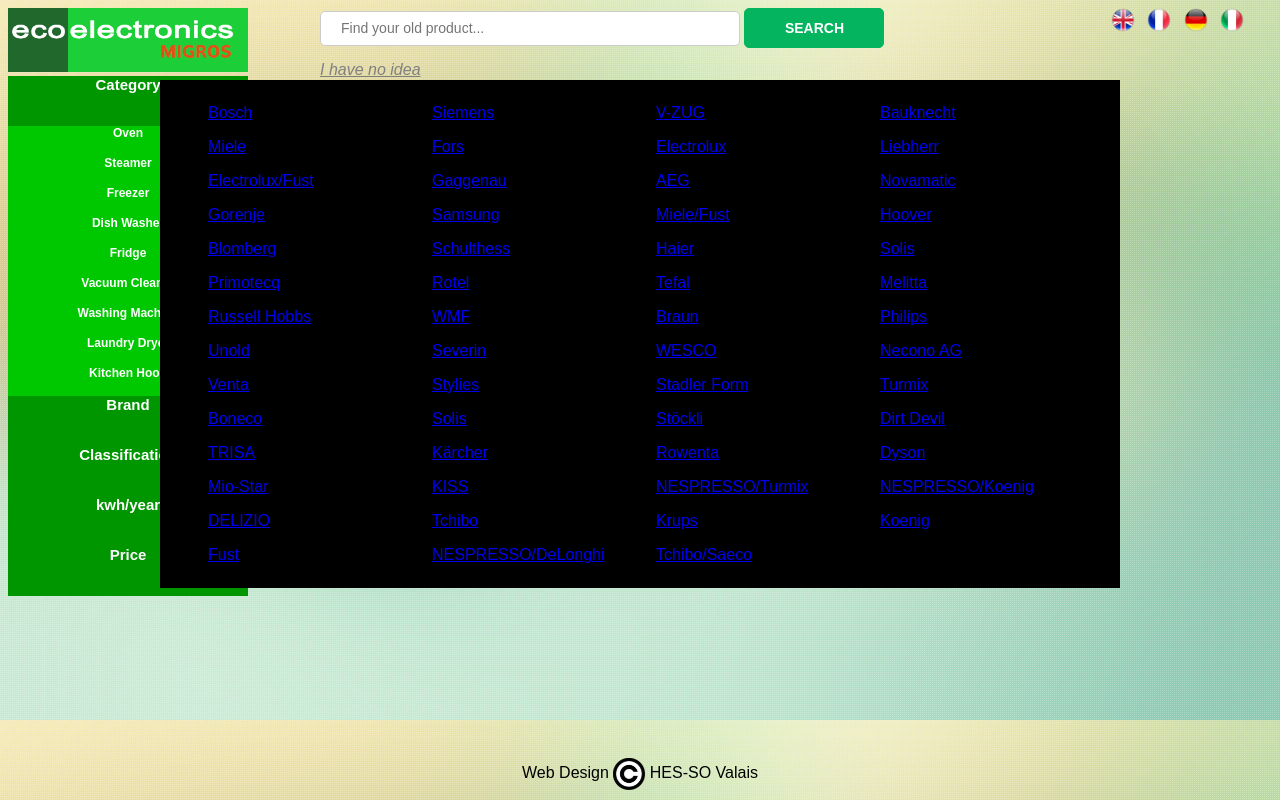
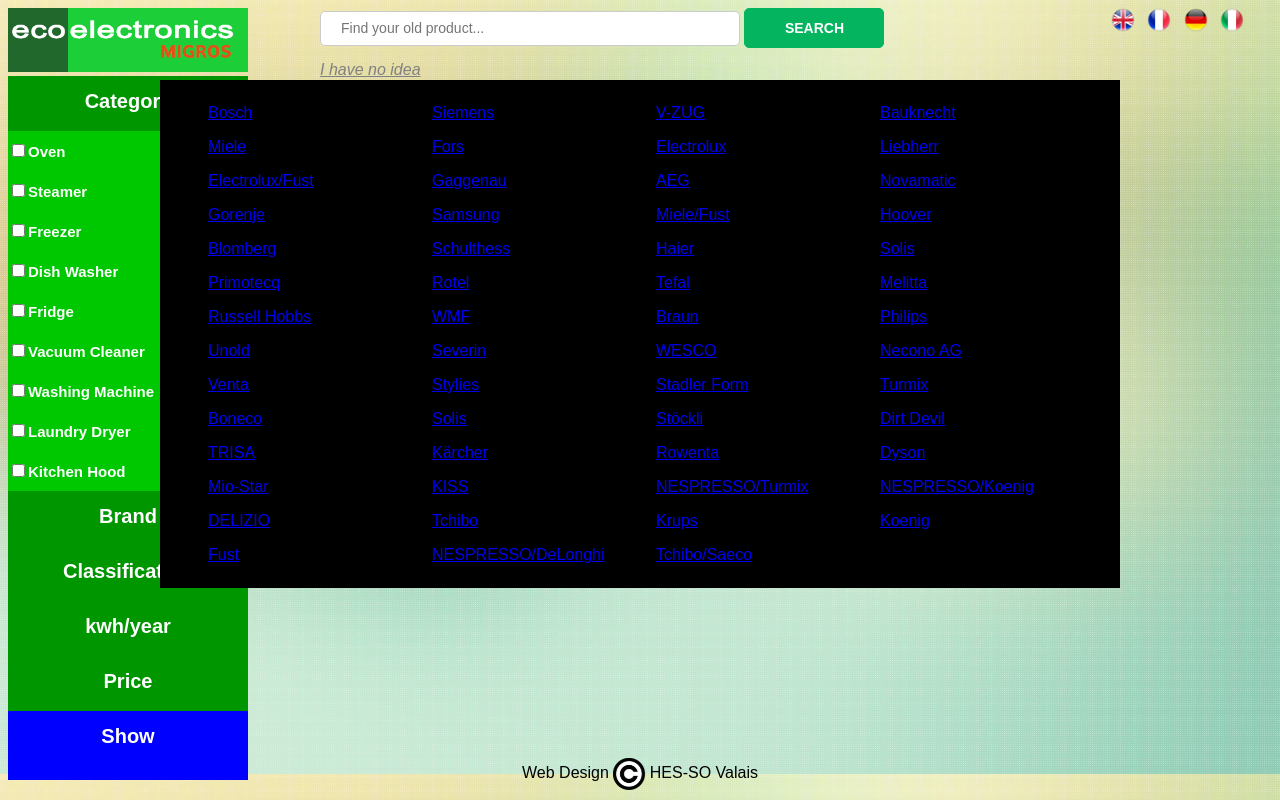
Before and after one commit to StefanEggenschwiler/645-1_Ecotronic, a PHP site: page / in a window 1280 px wide. Run offline with PHP 8.4, Linux system fonts and the light colour scheme; data comes from the database, SQL or seed files in the repository.

Commit message:
Jeremie - Vertical Menu Bar         divers

```diff
--- a/css/style.css
+++ b/css/style.css
@@ -11,25 +11,43 @@ body
 }
 
 
+
 .menu, .submenu
 {
-    text-align:center;
+
     width:15em;
 }
 .menu{
-    height:50px;
+    height:55px;
+    text-align:center;
     background: #2abb3f;
     color:#fff;
 
 }
+
+
 .submenu {
-    height:30px;
+    height:40px;
+    text-align:left;
     background:rgb(0, 200, 0);
     color:#fff;
 }
 
-.menu a{
+.menu label{
     display:block;
+    padding-top:0.7em;
+    width:100%;
+    height:100%;
+    color:#fff;
+    font-family:arial,sans-serif;
+    font-size:20px;
+    font-weight:bold;
+    text-decoration:none;
+    background: rgb(0,150,0);
+}
+.submenu label{
+    display:block;
+    padding-top: 0.7em;
     width:100%;
     height:100%;
     color:#fff;
@@ -37,23 +55,19 @@ body
     font-size:15px;
     font-weight:bold;
     text-decoration:none;
-    background: rgb(0,150,0);
+    background:rgb(0, 200, 0);
+
+
 }
-.submenu a{
-    display:block;
-    width:100%;
-    height:100%;
-    color:#fff;
-    font-family:arial,sans-serif;
-    font-size:12px;
-    font-weight:bold;
-    text-decoration:none;
-    background:rgb(0, 200, 0);
+
+#show {
+    background: blue;
 }
-.submenu a:hover, .submenu a:active, .submenu a:focus{
+
+.submenu label:hover, .submenu label:active, .submenu label:focus{
     background:rgb(0,250,0);
 }
-.menu a:hover, .menu a:focus, .menu a:active
+.menu label:hover, .menu label:active
 {
     background:rgb(0,175,0)
 }
--- a/index.php
+++ b/index.php
@@ -20,47 +20,46 @@ $showedItems = $model->getBrands();
 
 ?>
 
-    <div id="menu">
+<div id="menu">
 
     <div class="menu" id="menu1" onclick="displayMenu(this)">
-        <a href="#"><?php $translate->__('Category')?></a>
+        <label href="#"><?php $translate->__('Category')?></label>
     </div>
     <div id="submenu1" style="display:block">
         <?php foreach($types as $value){
-            echo "<div class='submenu'>";
-            echo "<a>";
-            echo $translate->__($value)."</br>";
-            echo "</a></div>";
+            echo "<div class='submenu'><label href='#'> <input type='checkbox'>";
+            echo $translate->__($value);
+            echo "</label></div>";
         } ?>
     </div>
 
     <div class="menu" id="menu2" onclick="displayMenu(this)">
-        <a href="#"><?php $translate->__('Brand')?></a>
+        <label href="#"> <?php $translate->__('Brand')?></label>
     </div>
     <div id="submenu2" style="display:none">
         <?php foreach($brands as $value){
-            echo "<div class='submenu'><a>";
+            echo "<div class='submenu'><label href='#'> <input type='checkbox'>";
             echo $value."</br>";
-            echo "</a></div>";
+            echo "</label></div>";
         } ?>
     </div>
 
 
 
     <div class="menu" id="menu3" onclick="displayMenu(this)">
-        <a href="#"><?php $translate->__('Classification')?></a>
+        <label href="#"><?php $translate->__('Classification')?></label>
     </div>
     <div id="submenu3" style="display:none">
         <?php foreach($efficiencyClasses as $value){
-            echo "<div class='submenu'><a>";
+            echo "<div class='submenu'><label href='#'> <input type='checkbox'>";
             echo $value."</br>";
-            echo "</a></div>";
+            echo "</label></div>";
         } ?>
         </div>
     </div>
 
     <div class="menu" id="menu4" onclick="displayMenu(this)">
-        <a href="#"><?php $translate->__('kwh/year')?></a>
+        <label href="#"><?php $translate->__('kwh/year')?></label>
     </div>
     <div id="submenu4" style="display:none">
         <div class='submenu'>
@@ -69,13 +68,19 @@ $showedItems = $model->getBrands();
     </div>
 
     <div class="menu" id="menu5" onclick="displayMenu(this)">
-        <a href="#"><?php $translate->__('Price')?></a>
+        <label href="#"><?php $translate->__('Price')?></label>
     </div>
     <div id="submenu5" style="display:none">
         <div class='submenu'>
            Price
         </div>
     </div>
+
+    <div class="menu">
+        <label href="#" id="show"><?php $translate->__('Show')?></label>
+    </div>
+
+
 </div>
 
 
--- a/javascript/javascript.js
+++ b/javascript/javascript.js
@@ -17,3 +17,8 @@ function displayMenu(obj){
     }
 
 }
+
+function changeColor(obj){
+
+
+}
```
